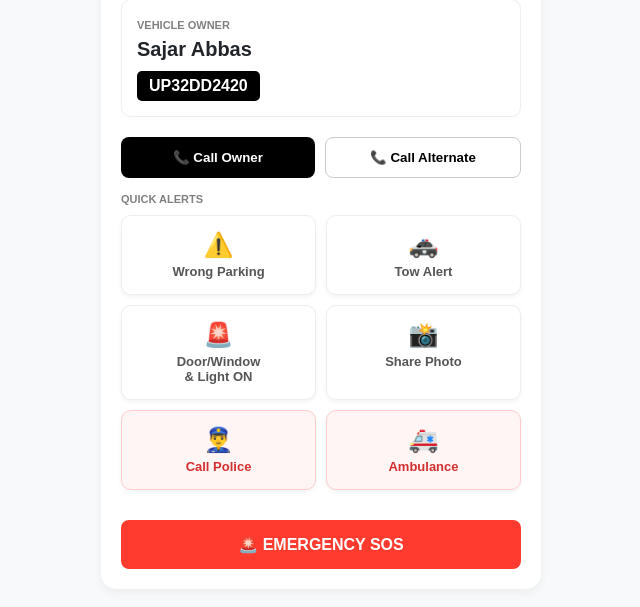
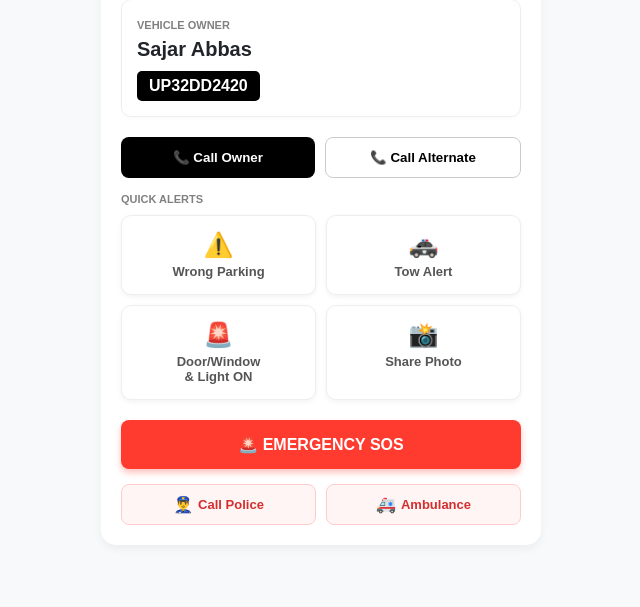
Before and after one commit to sajarabbas2025-create/AlertoQR, a website: page helper.html in a window 1280 px wide. Shown: the part 89-696 px from the top of the page, without its empty margins (319-959 px from the left). Drawn offline with Linux system fonts and the light colour scheme.

Commit message:
Update helper.html

```diff
--- a/helper.html
+++ b/helper.html
@@ -14,12 +14,17 @@
         .btn-call { flex: 1; background: black; color: white; padding: 12px; border-radius: 8px; border: none; font-weight: bold; cursor: pointer; }
         .btn-alt { flex: 1; background: white; color: black; border: 1px solid #ccc; padding: 12px; border-radius: 8px; font-weight: bold; cursor: pointer; }
 
-        /* Updated Quick Alerts Grid (3 Rows, 2 Columns = Bhara Bhara Look) */
+        /* Quick Alerts Grid (Sirf 4 buttons ke liye) */
         .quick-alerts { display: grid; grid-template-columns: 1fr 1fr; gap: 10px; margin-bottom: 20px; margin-top: 10px; }
         .q-btn { background: white; border: 1px solid #eee; border-radius: 10px; padding: 15px; text-align: center; cursor: pointer; box-shadow: 0 2px 5px rgba(0,0,0,0.05); font-size: 13px; font-weight: bold; color: #555; }
-        .q-btn.emergency { border-color: #ffcccc; background-color: #fff5f5; color: #d32f2f; } /* Police/Ambulance ke liye thoda alag color */
 
-        .sos-btn { background: #ff3b30; color: white; padding: 15px; border-radius: 8px; border: none; font-weight: bold; width: 100%; cursor: pointer; margin-top: 10px; font-size: 16px;}
+        /* Main SOS Button */
+        .sos-btn { background: #ff3b30; color: white; padding: 15px; border-radius: 8px; border: none; font-weight: bold; width: 100%; cursor: pointer; margin-bottom: 15px; font-size: 16px; box-shadow: 0 4px 6px rgba(255, 59, 48, 0.3);}
+
+        /* Chote Police & Ambulance Buttons */
+        .police-ambulance-group { display: flex; gap: 10px; }
+        .pa-btn { flex: 1; background: #fff5f5; color: #d32f2f; border: 1px solid #ffcccc; padding: 10px; border-radius: 8px; font-weight: bold; cursor: pointer; font-size: 13px; display: flex; align-items: center; justify-content: center; gap: 5px; }
+
         .input-group { margin-bottom: 15px; display: none; }
         .input-group input { width: 100%; padding: 12px; border: 1px solid #ccc; border-radius: 8px; box-sizing: border-box; margin-bottom: 10px; font-size: 16px;}
         #statusMsg { text-align: center; font-weight: bold; margin-top: 10px; margin-bottom: 10px; display: none; padding: 12px; border-radius: 8px; font-size: 14px;}
@@ -56,18 +61,18 @@
         <div class="quick-alerts">
             <div class="q-btn" onclick="sendQuickAlert('Wrong Parking')"><span style="font-size: 24px; display:block; margin-bottom:5px;">⚠️</span>Wrong Parking</div>
             <div class="q-btn" onclick="sendQuickAlert('Tow Alert')"><span style="font-size: 24px; display:block; margin-bottom:5px;">🚓</span>Tow Alert</div>
-
             <div class="q-btn" onclick="sendQuickAlert('Door/Window & Light ON')"><span style="font-size: 24px; display:block; margin-bottom:5px;">🚨</span>Door/Window<br>& Light ON</div>
-
             <div class="q-btn" onclick="triggerPhotoUpload()"><span style="font-size: 24px; display:block; margin-bottom:5px;">📸</span>Share Photo</div>
-
-            <div class="q-btn emergency" onclick="window.location.href='tel:112'"><span style="font-size: 24px; display:block; margin-bottom:5px;">👮‍♂️</span>Call Police</div>
-            <div class="q-btn emergency" onclick="window.location.href='tel:108'"><span style="font-size: 24px; display:block; margin-bottom:5px;">🚑</span>Ambulance</div>
         </div>
 
         <input type="file" accept="image/*" capture="environment" id="cameraInput" class="photo-upload" onchange="handlePhotoUpload(event)">
 
         <button class="sos-btn" id="sosBtn" onclick="triggerSOS()">🚨 EMERGENCY SOS</button>
+
+        <div class="police-ambulance-group">
+            <button class="pa-btn" onclick="window.location.href='tel:112'"><span style="font-size: 16px;">👮‍♂️</span> Call Police</button>
+            <button class="pa-btn" onclick="window.location.href='tel:108'"><span style="font-size: 16px;">🚑</span> Ambulance</button>
+        </div>
     </div>
 
     <script>
@@ -77,14 +82,9 @@
         const stickerId = urlParams.get('id') || 'ALQR1001';
         document.getElementById('displayId').innerText = 'ID: ' + stickerId;
 
-        // ==========================================
-        // SAJAR BHAI: YAHAN APNA PURANA CODE PASTE KAREIN
-        // Jo code data fetch karke Owner ka naam aur Gaadi ka number dikhata tha,
-        // wo yahan aayega. Abhi testing ke liye maine default daal diya hai.
-        // ==========================================
-
-        document.getElementById('ownerName').innerText = "Sajar Abbas"; // Aapka fetch logic yahan aayega
-        document.getElementById('vehicleNo').innerText = "UP32DD2420"; // Aapka fetch logic yahan aayega
+        // Aapka fetch logic yahan aayega
+        document.getElementById('ownerName').innerText = "Sajar Abbas";
+        document.getElementById('vehicleNo').innerText = "UP32DD2420";
 
         function showStatus(msg, isError = false) {
             const statusDiv = document.getElementById('statusMsg');
```
